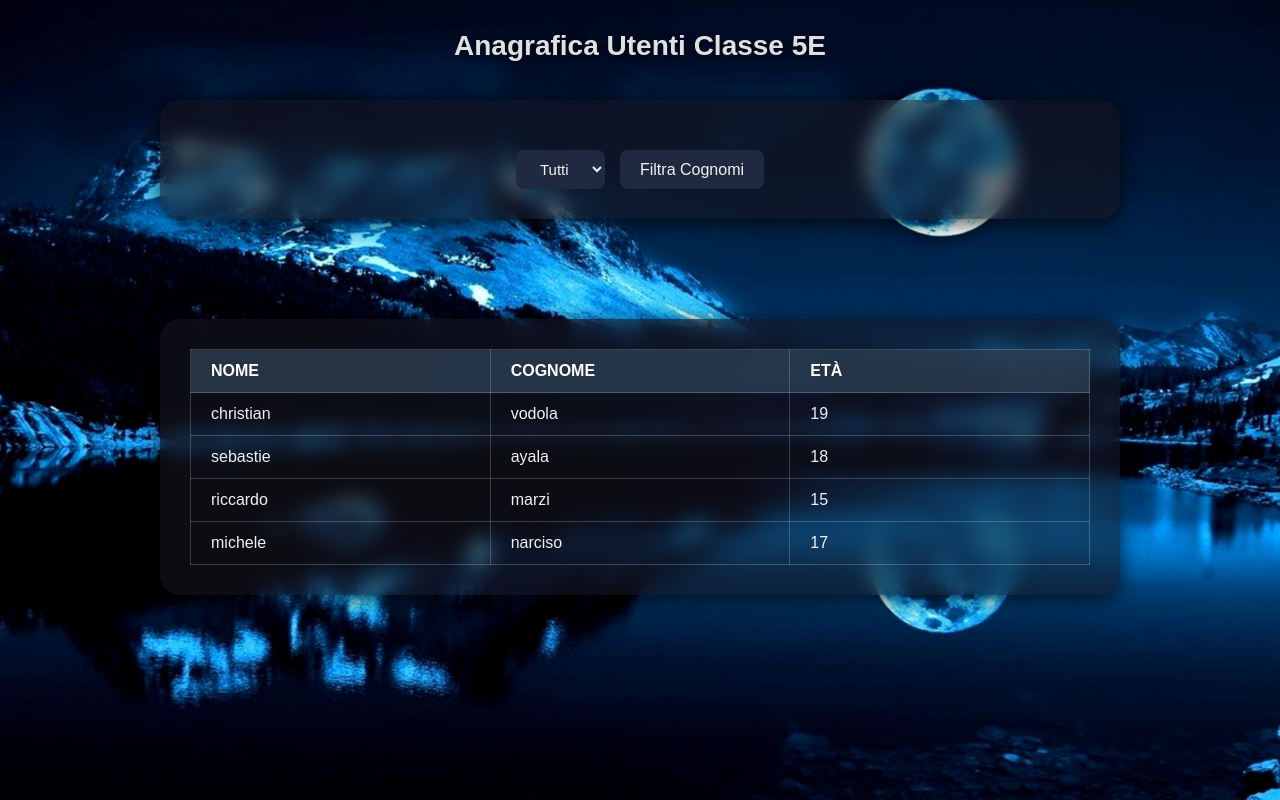
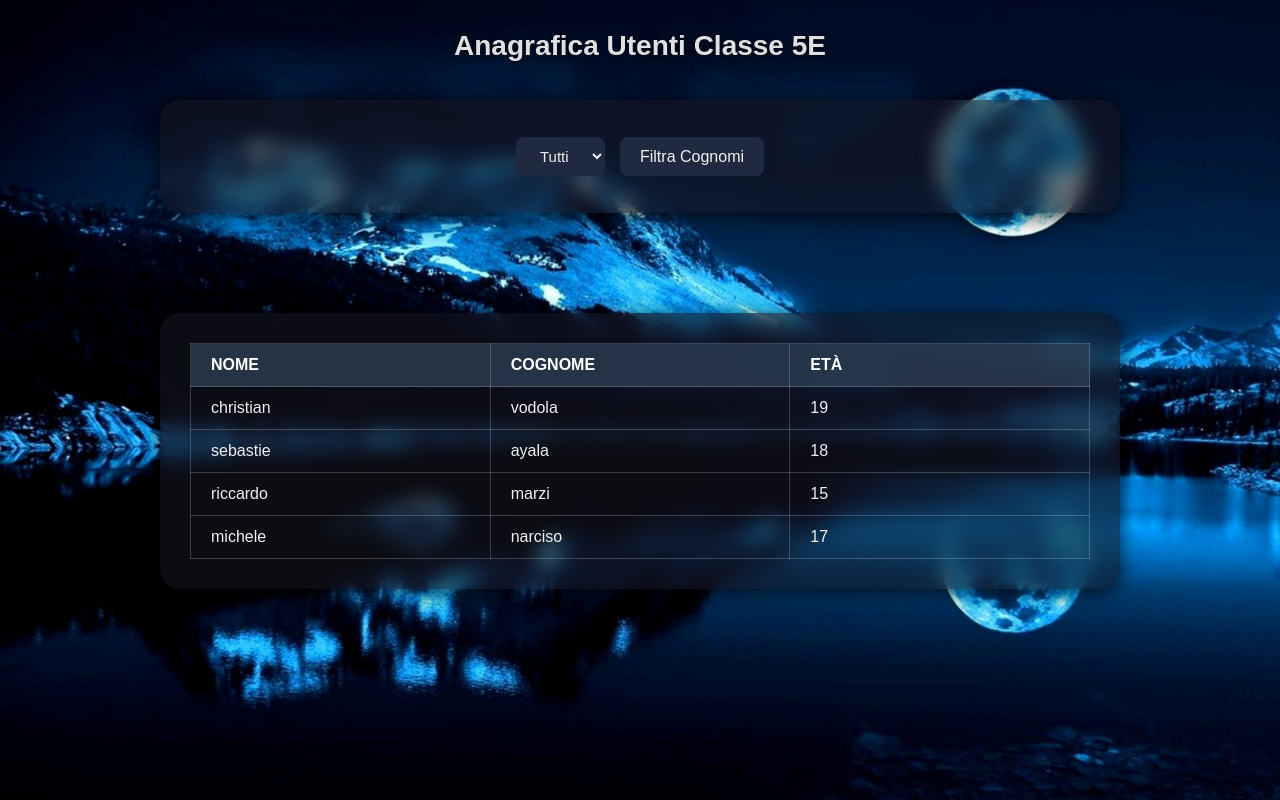
Before and after one commit to Zebb0a/TPS_5E_inf, a plain HTML site: page anagrafica-studenti/index.html in a window 1280 px wide. Drawn offline with Linux system fonts and the light colour scheme.

Commit message:
Enhance styles with background image and padding
Added background image to body and adjusted styles.

```diff
--- a/anagrafica-studenti/style.css
+++ b/anagrafica-studenti/style.css
@@ -4,10 +4,12 @@ body, html {
     padding: 0;
     font-family: Arial, sans-serif;
     background-color: #0b0f1a;
+    background-image: url('./img/paesaggio-notturno.jpg');
+    background-size: cover;
+    background-attachment: fixed;
 }
 
 .container {
-    background-image: url('./img/paesaggio-notturno.jpg');
     background-size: cover;
     background-position: center;
     height: 100vh;
@@ -49,7 +51,7 @@ body, html {
     justify-content: center;
     gap: 15px;
     flex-wrap: wrap;
-    margin-top: 20px;
+    padding: 7px;
 }
 
 input[type="button"],
```
